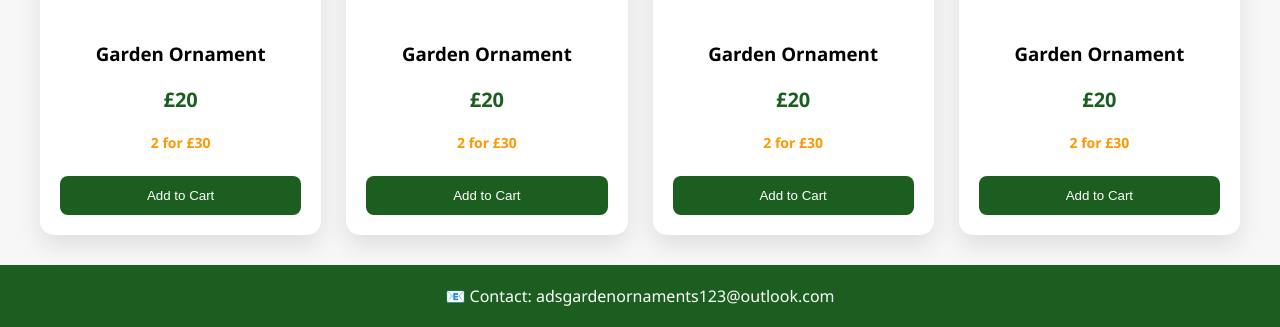
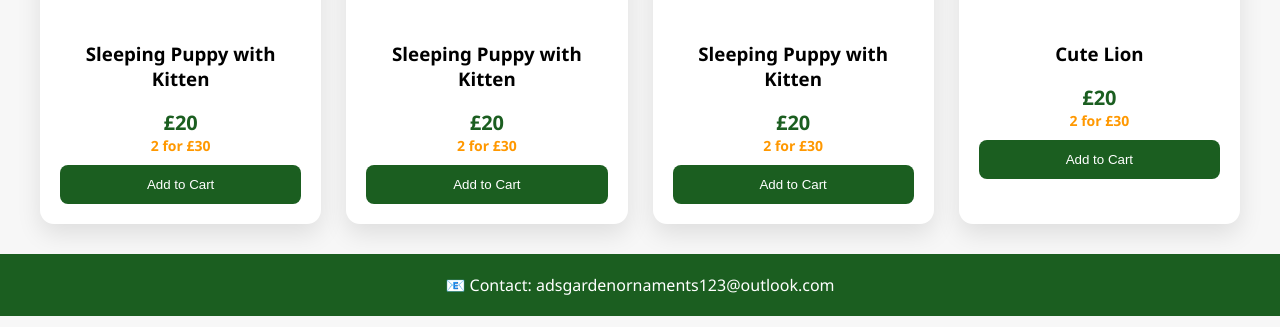
Before and after one commit to Daisyfarm/daisys-garden-creations, a plain HTML site: page index.html in a window 1280 px wide. Shown: the part 530-857 px from the top of the page. Drawn offline with Linux system fonts and the light colour scheme.

Commit message:
Update index.html

```diff
--- a/index.html
+++ b/index.html
@@ -155,43 +155,42 @@ footer {
   <div class="card">
     <img src="IMG_9480.jpg" onclick="openImg(this.src)">
     <div class="card-content">
-            <h3>Garden Ornament</h3>
-            <p class="price">£20</p>
-            <p class="deal">2 for £30</p>
-            <button onclick="addToCart('Garden Ornament',20)">Add to Cart</button>
+        <h3>Sleeping Puppy with Kitten</h3>
+        <div class="price">£20</div>
+        <div class="deal">2 for £30</div>
+        <button onclick="addToCart('Sleeping Puppy with Kitten',20)">Add to Cart</button>
     </div>
 </div>
 
   <div class="card">
     <img src="IMG_9481.jpg" onclick="openImg(this.src)">
     <div class="card-content">
-            <h3>Garden Ornament</h3>
-            <p class="price">£20</p>
-            <p class="deal">2 for £30</p>
-            <button onclick="addToCart('Garden Ornament',20)">Add to Cart</button>
+        <h3>Sleeping Puppy with Kitten</h3>
+        <div class="price">£20</div>
+        <div class="deal">2 for £30</div>
+        <button onclick="addToCart('Sleeping Puppy with Kitten',20)">Add to Cart</button>
     </div>
 </div>
 
    <div class="card">
     <img src="IMG_9482.jpg" onclick="openImg(this.src)">
     <div class="card-content">
-            <h3>Garden Ornament</h3>
-            <p class="price">£20</p>
-            <p class="deal">2 for £30</p>
-            <button onclick="addToCart('Garden Ornament',20)">Add to Cart</button>
+        <h3>Sleeping Puppy with Kitten</h3>
+        <div class="price">£20</div>
+        <div class="deal">2 for £30</div>
+        <button onclick="addToCart('Sleeping Puppy with Kitten',20)">Add to Cart</button>
     </div>
 </div>
 
    <div class="card">
     <img src="IMG_9483.jpg" onclick="openImg(this.src)">
     <div class="card-content">
-            <h3>Garden Ornament</h3>
-            <p class="price">£20</p>
-            <p class="deal">2 for £30</p>
-            <button onclick="addToCart('Garden Ornament',20)">Add to Cart</button>
+        <h3>Cute Lion</h3>
+        <div class="price">£20</div>
+        <div class="deal">2 for £30</div>
+        <button onclick="addToCart('Cute Lion',20)">Add to Cart</button>
     </div>
 </div>
-
 </div>
 
 <footer>
```
Lines whose indentation alone changed are shown as unchanged.
